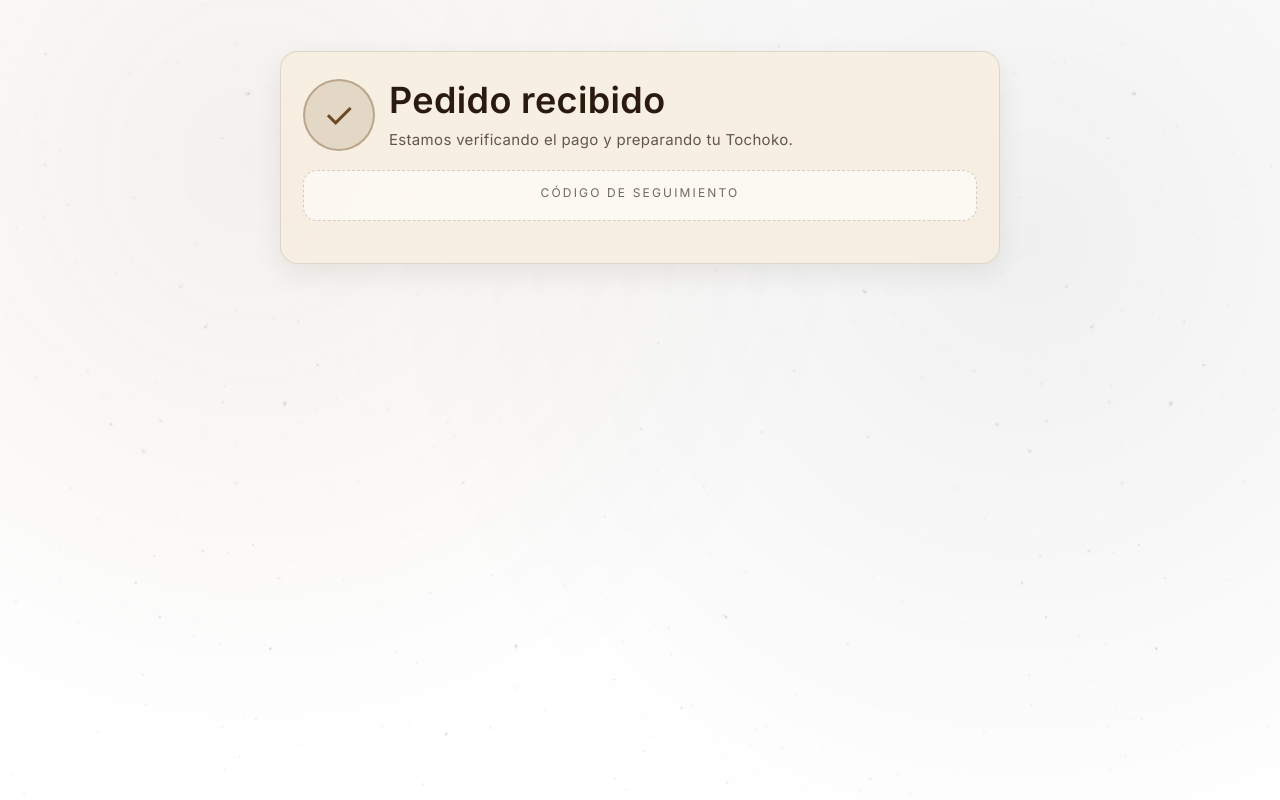
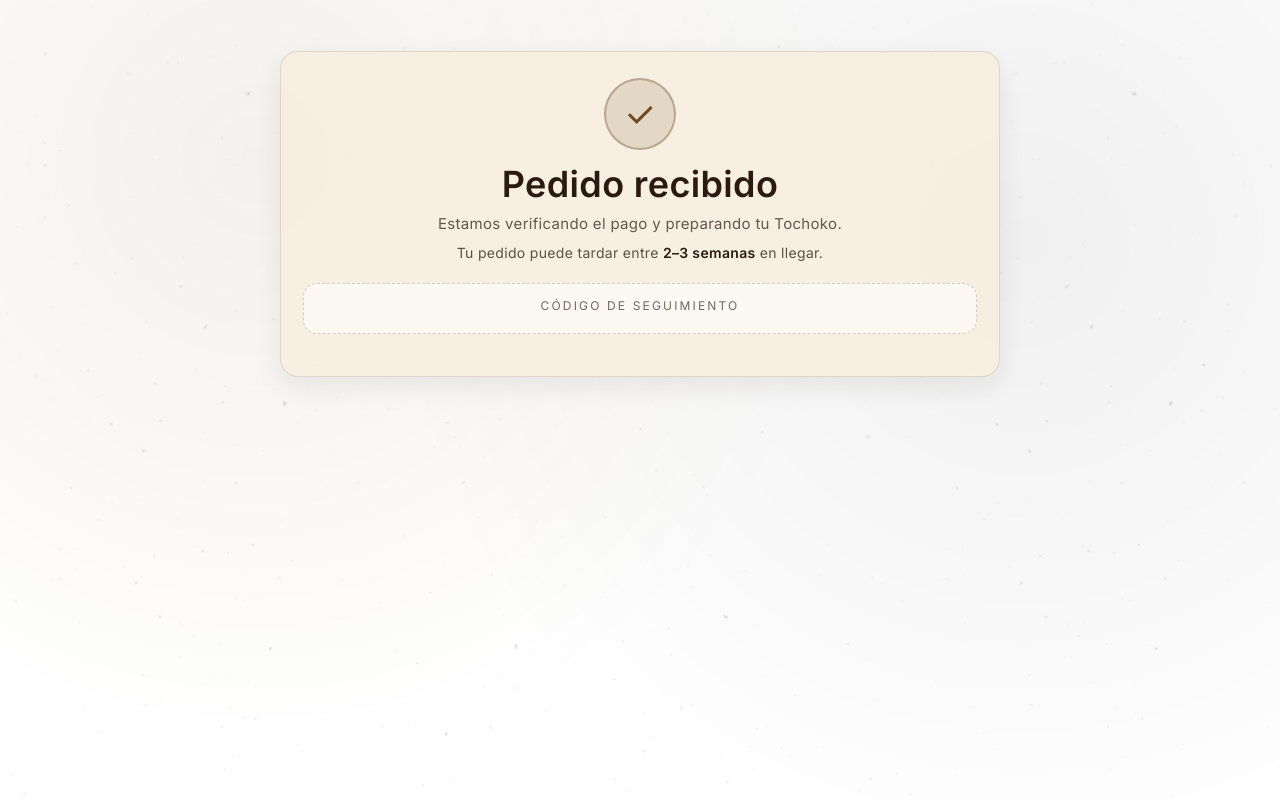
Before and after one commit to Tonaxe/Tochoko-Front, an Angular app: page /success in a window 1280 px wide. Built offline with nearby package versions, Linux system fonts and the light colour scheme.

Commit message:
V098: aAAaaaaasdsdasddaasdasdasasddasdaas

```diff
--- a/src/app/pages/success/success.html
+++ b/src/app/pages/success/success.html
@@ -1,14 +1,18 @@
 <section class="success">
     <div class="success__shell">
-
         <article class="card success__card">
             <div class="success__top">
                 <div class="success__icon" aria-hidden="true">✓</div>
 
                 <div class="success__head">
                     <h1 class="success__title">Pedido recibido</h1>
+
                     <p class="success__subtitle">
                         Estamos verificando el pago y preparando tu Tochoko.
+                    </p>
+
+                    <p class="success__eta">
+                        Tu pedido puede tardar entre <strong>2–3 semanas</strong> en llegar.
                     </p>
                 </div>
             </div>
@@ -33,10 +37,6 @@
                     <a class="btn btn--primary" [routerLink]="['/producto']">
                         Volver al producto
                     </a>
-
-                    <a class="btn btn--ghost" [routerLink]="['/tracking']">
-                        Ir a seguimiento
-                    </a>
                 </div>
 
                 <p class="micro">
@@ -44,7 +44,6 @@
                     <a href="mailto:tochoko@outlook.es">tochoko@outlook.es</a>.
                 </p>
             </ng-template>
-
         </article>
     </div>
 </section>
--- a/src/app/pages/success/success.scss
+++ b/src/app/pages/success/success.scss
@@ -22,10 +22,11 @@
 
 .success__top {
   display: grid;
-    grid-template-columns: 72px 1fr;
-    gap: 14px;
+  grid-template-columns: 1fr;
+  gap: 12px;
+  justify-items: center;
   align-items: center;
-    text-align: left;
+  text-align: center;
 }
 
 .success__icon {
@@ -38,6 +39,7 @@
   place-items: center;
   font-size: 36px;
   color: #6c491f;
+  margin: 0 auto;
 }
 
 .success__title {
@@ -51,6 +53,17 @@
   font-size: 15px;
   color: rgba(43, 26, 15, 0.72);
   line-height: 1.6;
+}
+
+.success__eta {
+  margin: 6px 0 0;
+  font-size: 14px;
+  color: rgba(43, 26, 15, 0.75);
+  line-height: 1.6;
+
+  strong {
+    color: #2b1a0f;
+  }
 }
 
 .success__ref {
@@ -172,7 +185,7 @@
   }
 }
 
-.summary__row+.summary__row {
+.summary__row + .summary__row {
   border-top: 1px solid rgba(43, 26, 15, 0.10);
 }
 
```
Lines whose indentation alone changed are shown as unchanged.
